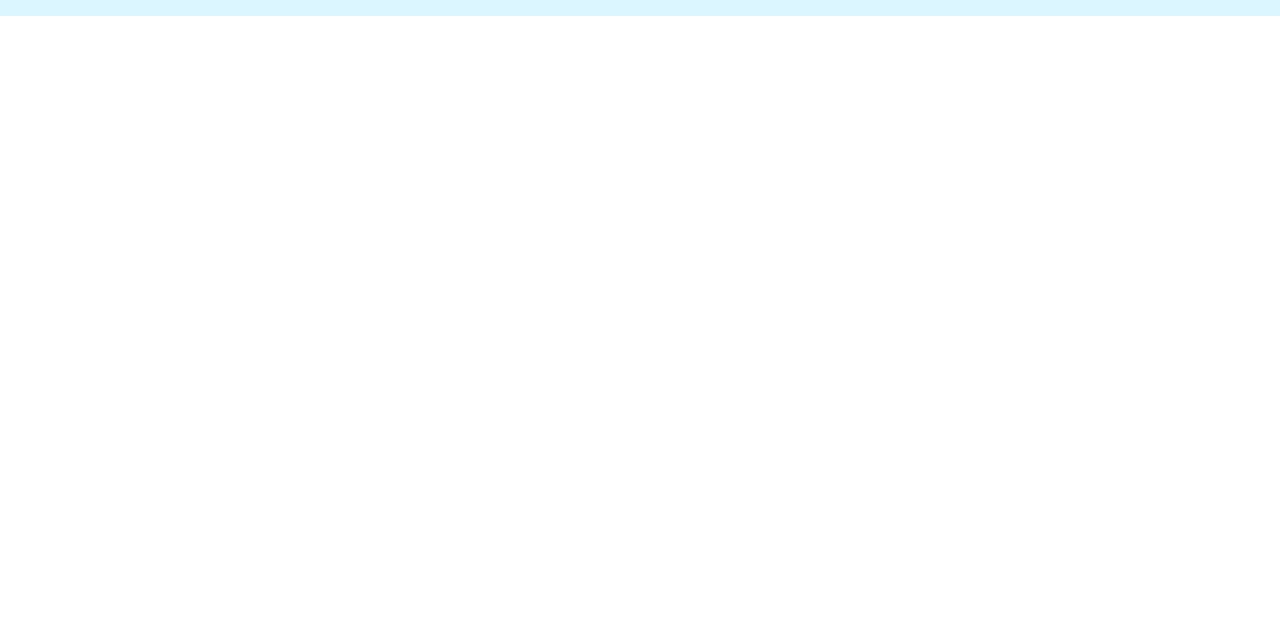
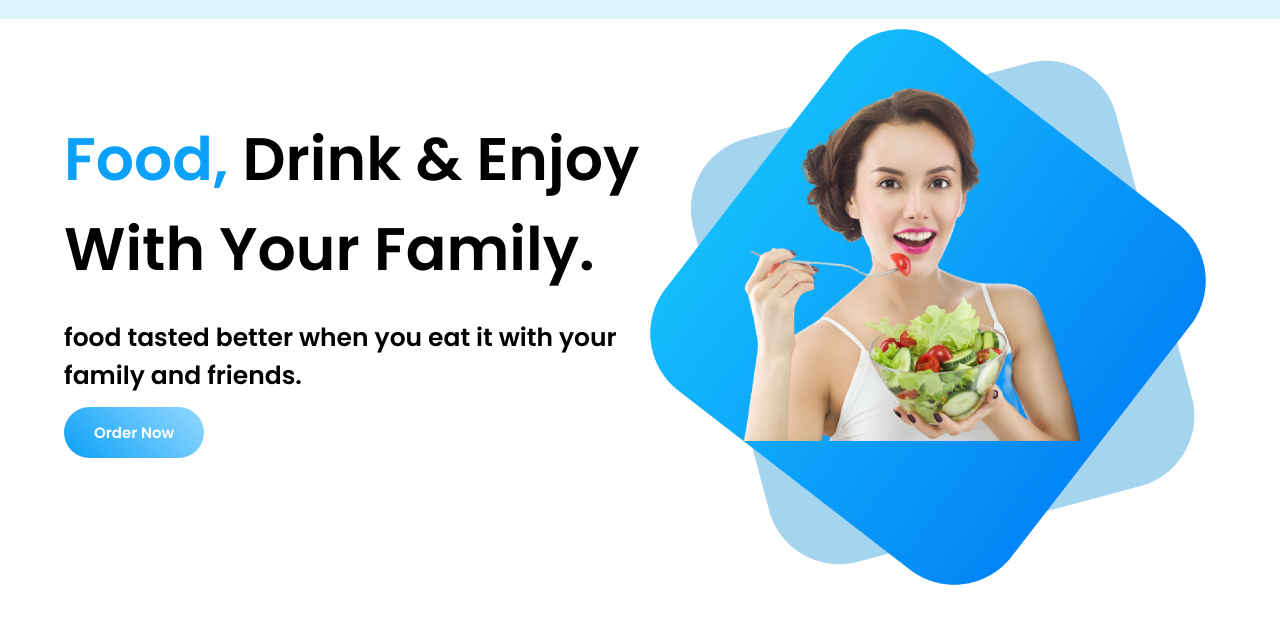
Before and after one commit to MohammadPias/assignment-01, a plain HTML site: page index.html in a window 1280 px wide. Shown: the part 58-682 px from the top of the page. Drawn offline with Linux system fonts and the light colour scheme.

Commit message:
first section

```diff
--- a/index.html
+++ b/index.html
@@ -5,6 +5,9 @@
     <meta http-equiv="X-UA-Compatible" content="IE=edge">
     <meta name="viewport" content="width=device-width, initial-scale=1.0">
     <title>Food net</title>
+    <link rel="preconnect" href="https://fonts.googleapis.com">
+    <link rel="preconnect" href="https://fonts.gstatic.com" crossorigin>
+    <link href="https://fonts.googleapis.com/css2?family=Poppins:wght@600&display=swap" rel="stylesheet">
     <link rel="stylesheet" href="https://cdnjs.cloudflare.com/ajax/libs/font-awesome/4.7.0/css/font-awesome.min.css">
     <link rel="stylesheet" href="style.css">
     <link rel="shortcut icon" href="images/favicon.png" type="image/x-icon">
@@ -19,6 +22,16 @@
             <button id="search-button" type="submit"><i class="fa fa-search"></i></button>
         </div>
     </header>
+    <section>
+        <div class="half-area">
+            <h1><span class="blue-color">Food,</span> Drink & Enjoy With Your Family.</h1>
+            <h3>food tasted better when you eat it with your family and friends.</h3>
+            <a href="#" target="_blank">Order Now</a>
+        </div>
+        <div class="half-area">
+            <img src="images/1.png" alt="image">
+        </div>
+    </section>
 
 </body>
 </html>
--- a/style.css
+++ b/style.css
@@ -1,5 +1,6 @@
 body{
     margin: 0;
+    font-family: 'Poppins', sans-serif;
 }
 .logo-area{
     display: flex;
@@ -12,6 +13,23 @@ body{
     padding: 15px 0;
 
 }
+h1{
+    margin-top: 50px;
+    margin-bottom: 0px;
+    padding-top: 45px;
+    font-size: 60px;
+}
+h3{
+    font-size: 25px;
+}
+a{
+    text-decoration: none;
+    font-size: 15px;
+    padding: 15px 30px;
+    background-image: linear-gradient(45deg,#0ba0f9, #95d9fe);
+    color: white;
+    border-radius: 30px;
+}
 .top-area img{
     width: 60%;
 }
@@ -20,3 +38,18 @@ body{
     padding: 5px 7px;
     margin-top: 5px;
 }
+section{
+    width: 90%;
+    display: flex;
+    margin: 0 auto;
+}
+.half-area{
+    width: 50%;
+}
+.blue-color{
+    color: #0ba0f9;
+}
+
+.half-area img{
+    width: 100%;
+}
```
